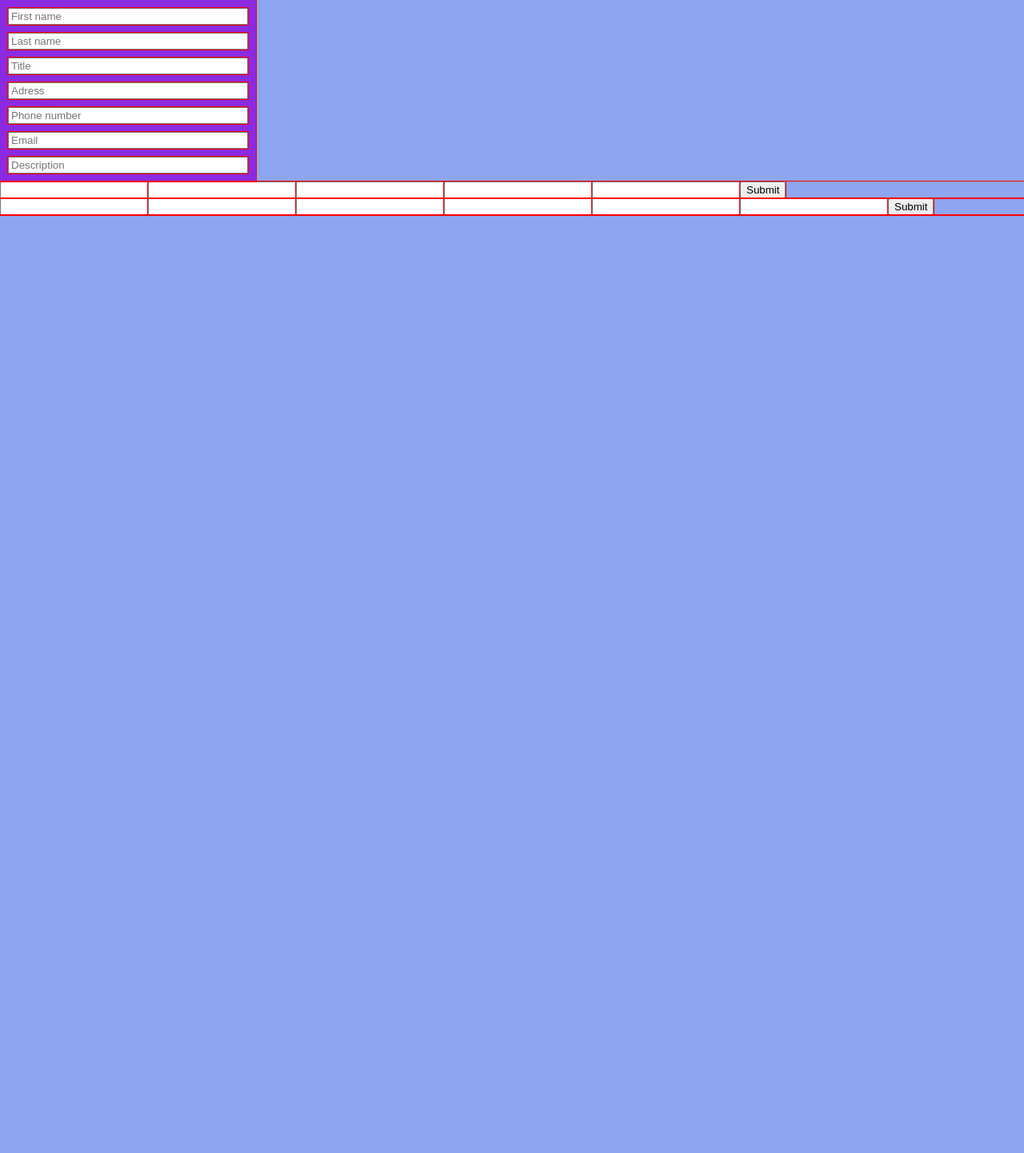
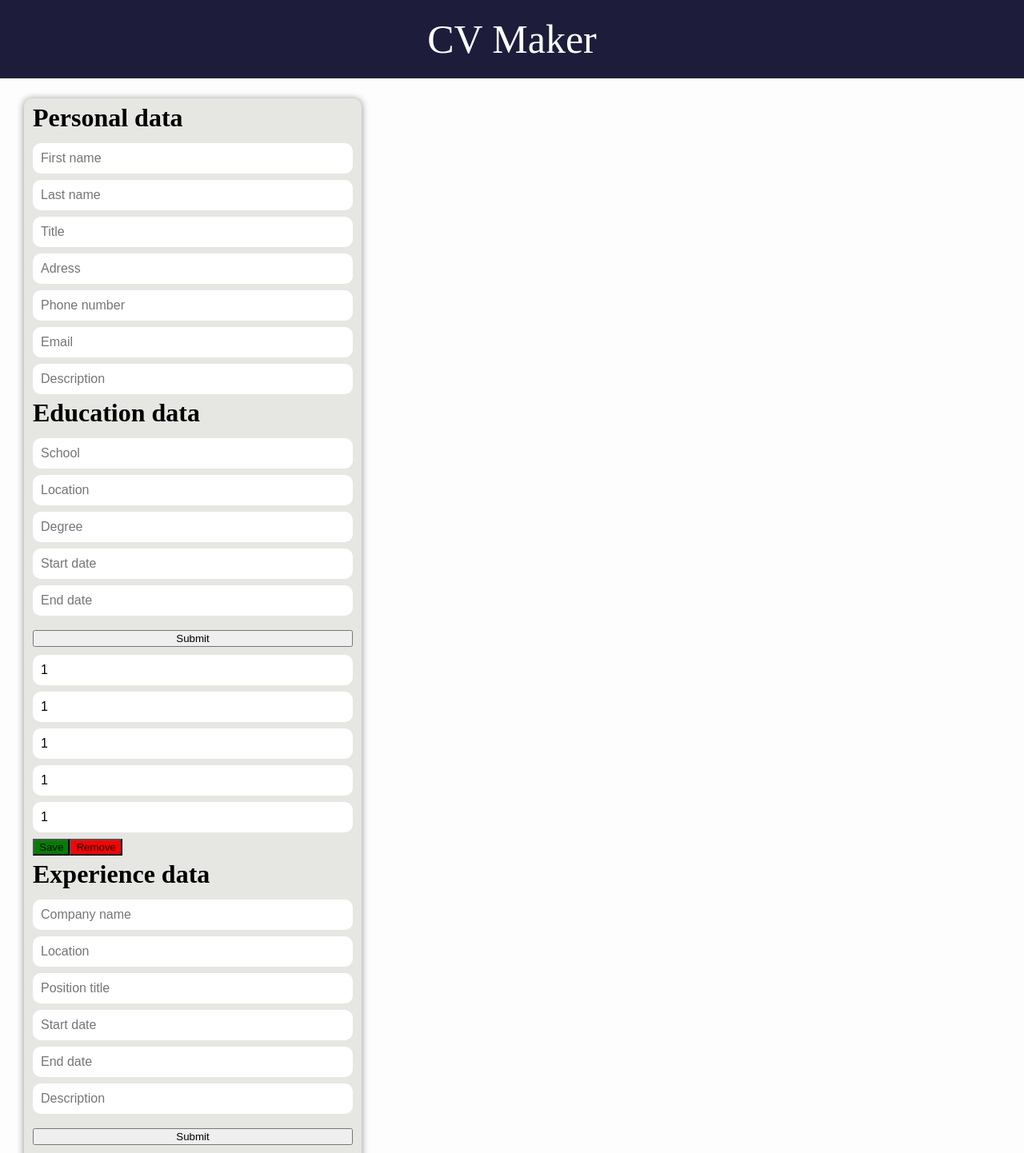
Before and after one commit to szymon-kowal/TOP-CV, a React app: page / in a window 1280 px wide. Shown: the top 1442 px of the page at 80% size. Before the commit the page ends 800 px from the top, so only its background shows below. Built offline with nearby package versions, Linux system fonts and the light colour scheme.

Commit message:
Add some css styling

```diff
--- a/src/client/App.tsx
+++ b/src/client/App.tsx
@@ -6,8 +6,25 @@ import DBItems from "./assets/components/dbItems";
 
 const App: React.FC = () => {
   const [db, setDb] = useState<DBProps>({
-    educationData: [],
-    experienceData: [],
+    educationData: [
+      {
+        school: "1",
+        location: "1",
+        degree: "1",
+        startDate: "1",
+        endDate: "1",
+      },
+    ],
+    experienceData: [
+      {
+        companyName: "1",
+        location: "1",
+        positionTitle: "1",
+        startDate: "1",
+        endDate: "1",
+        description: "1",
+      },
+    ],
   });
 
   const [personalData, setPersonalData] = useState<Record<string, string>>({
@@ -69,7 +86,10 @@ const App: React.FC = () => {
   };
 
   return (
-    <div>
+    <div className="container">
+      <div className="header">CV Maker</div>
+      <div className="mainContent">
+        <div className="leftSide">
           <PersonalDataForm
             personalData={personalData}
             inputFnc={handlePersonalData}
@@ -80,17 +100,18 @@ const App: React.FC = () => {
             keyDB={"educationData"}
             fieldsNames={eduactionNames}
           />
-      <DBForm
-        handleSubmit={handleSetDB}
-        keyDB={"experienceData"}
-        fieldsNames={experienceNames}
-      />
           <DBItems
             database={db}
             keyDB={"educationData"}
             onRemove={itemRemove}
             onSave={itemSave}
           />
+          <DBForm
+            handleSubmit={handleSetDB}
+            keyDB={"experienceData"}
+            fieldsNames={experienceNames}
+          />
+
           <DBItems
             database={db}
             keyDB={"experienceData"}
@@ -98,6 +119,10 @@ const App: React.FC = () => {
             onSave={itemSave}
           />
         </div>
+        <div className="rightSide"></div>
+      </div>
+      <div className="footer">Made by Szymon Kowal (github)</div>
+    </div>
   );
 };
 
--- a/src/client/assets/components/dbForm.tsx
+++ b/src/client/assets/components/dbForm.tsx
@@ -1,6 +1,7 @@
 import React, { useState } from "react";
 import { type KeyDBProps } from "./interfaces";
 import { v4 as uuidv4 } from "uuid";
+import { keyToTitle } from "./helperFunctions";
 
 interface DBFormProps {
   handleSubmit: (keyDB: KeyDBProps, valueDB: object) => void;
@@ -31,8 +32,8 @@ const DBForm: React.FC<DBFormProps> = ({
   };
 
   return (
-    <div className="formContainer">
-      <form onSubmit={handleFormSubmit}>
+    <form onSubmit={handleFormSubmit} className="flexCol">
+      <div className="title">{keyToTitle(keyDB)}</div>
       {fieldsNames.map((name, index) => (
         <input
           type="text"
@@ -40,13 +41,15 @@ const DBForm: React.FC<DBFormProps> = ({
           name={name}
           onChange={handleChange}
           value={formData[name] ?? ""}
+          placeholder={keyToTitle(name)}
           required
         />
       ))}
 
-        <button type="submit">Submit</button>
+      <button type="submit" className="btn submit">
+        Submit
+      </button>
     </form>
-    </div>
   );
 };
 
--- a/src/client/assets/components/dbItems.tsx
+++ b/src/client/assets/components/dbItems.tsx
@@ -9,7 +9,6 @@ interface DBItemsProps {
   onRemove: (keyDB: KeyDBProps, index: number) => void;
 }
 
-// todo: I have one state for all objects that i got from DB, need to adress it
 const DBItems: React.FC<DBItemsProps> = ({
   database,
   keyDB,
--- a/src/client/assets/components/groupInputs.tsx
+++ b/src/client/assets/components/groupInputs.tsx
@@ -1,23 +1,32 @@
 import React, { useState } from "react";
-import {type DBProps, type KeyDBProps } from "./interfaces";
+import { type DBProps, type KeyDBProps } from "./interfaces";
+import { keyToTitle } from "./helperFunctions";
 
 interface GroupedInputProps {
   initialValues: Record<string, string>;
   id: string;
   keyDB: KeyDBProps;
   index: number;
-  database: DBProps
+  database: DBProps;
   onSave: (keyDB: KeyDBProps, updatedData: object, index: number) => void;
   onRemove: (keyDB: KeyDBProps, index: number) => void;
 }
 
-const GroupedInput:React.FC<GroupedInputProps> = ({database, index, id, initialValues, keyDB, onSave, onRemove}) => {
+const GroupedInput: React.FC<GroupedInputProps> = ({
+  database,
+  index,
+  id,
+  initialValues,
+  keyDB,
+  onSave,
+  onRemove,
+}) => {
+  const [formData, setFormData] =
+    useState<Record<string, string>>(initialValues);
 
-    const [formData, setFormData] = useState<Record<string, string>>(initialValues)
-
-    const handleSetFormData = (key:string, value: string):void => {
-        setFormData((currentData) => ({...currentData, [key]:value}))
-    }
+  const handleSetFormData = (key: string, value: string): void => {
+    setFormData((currentData) => ({ ...currentData, [key]: value }));
+  };
 
   const handleSaveClick = (index: number): void => {
     onSave(
@@ -28,38 +37,42 @@ const GroupedInput:React.FC<GroupedInputProps> = ({database, index, id, initialV
   };
 
   return (
-    <div key={id} className="itemContainer">
+    <div key={id} className="itemContainer flexCol">
       {Object.entries(formData)
         .filter(([key]) => key !== "id")
         .map(([key, valueItem]) => (
-        <div key={id} className="entryContainer">
-          <span className="entryKey">{key}:</span>
           <input
+            key={id + key}
             type="text"
             name={id + key}
             value={formData[key] ?? valueItem}
+            placeholder={keyToTitle(key)}
             required
             onChange={(e) => {
               handleSetFormData(key, e.target.value);
             }}
           />
-        </div>
         ))}
+      <div className="buttonsCont">
         <button
+          className="btn add"
+          onClick={() => {
+            handleSaveClick(index);
+          }}
+        >
+          Save
+        </button>
+        <button
+          className="btn remove"
           onClick={() => {
             onRemove(keyDB, index);
           }}
         >
           Remove
         </button>
-    <button
-      onClick={() => {
-        handleSaveClick(index);
-      }}
-    >
-      Save
-    </button>
       </div>
-)}
+    </div>
+  );
+};
 
 export default GroupedInput;
--- a/src/client/assets/components/interfaces.ts
+++ b/src/client/assets/components/interfaces.ts
@@ -12,7 +12,7 @@ export interface PersonalData {
 }
 
 export interface DBProps {
-  educationData: [];
-  experienceData: [];
+  educationData: Array<Record<string, string>>;
+  experienceData: Array<Record<string, string>>;
 }
 export type KeyDBProps = "educationData" | "experienceData";
--- a/src/client/assets/components/personalDataForm.tsx
+++ b/src/client/assets/components/personalDataForm.tsx
@@ -11,7 +11,8 @@ const PersonalDataForm: React.FC<PersonalDataFormProps> = ({
   inputFnc,
 }) => {
   return (
-    <form className="personalForm">
+    <form className="personalForm flexCol">
+      <div className="title">Personal data</div>
       {Object.keys(personalData).map((key) => (
         <input
           key={key}
--- a/src/client/assets/styles/styles.css
+++ b/src/client/assets/styles/styles.css
@@ -6,6 +6,10 @@ body {
 
 html {
   min-height: 100%;
+}
+
+:root {
+  --topBot-clr: rgb(29, 29, 59);
 }
 
 body {
@@ -17,15 +21,84 @@ body {
   background-color: rgb(142, 165, 241);
 }
 
-* {
+/* * {
   outline: solid 1px red;
+} */
+
+#root,
+.container {
+  min-height: 100vh;
 }
 
-.personalForm {
-  background-color: blueviolet;
+.container {
+  background-color: rgb(253, 253, 253);
   display: flex;
   flex-direction: column;
-  max-width: 300px;
-  gap: 10px;
+}
+
+.leftSide {
+  max-width: 400px;
+  display: flex;
+  flex-direction: column;
+  background-color: rgb(230, 230, 227);
+  border: 1px solid rgb(230, 230, 227);
+  border-radius: 10px;
+  -webkit-box-shadow: 0px 1px 8px 1px rgba(0, 0, 0, 0.37);
+  -moz-box-shadow: 0px 1px 8px 1px rgba(0, 0, 0, 0.37);
+  box-shadow: 0px 1px 8px 1px rgba(0, 0, 0, 0.37);
   padding: 10px;
+  padding-top: 0;
+  margin-left: 30px;
 }
+
+.mainContent {
+  flex: 1;
+  margin: 25px 0;
+}
+
+.flexCol {
+  display: flex;
+  flex-direction: column;
+  gap: 8px;
+}
+
+.remove {
+  background-color: red;
+}
+
+.add {
+  background-color: green;
+}
+
+.title {
+  font-size: 2rem;
+  font-weight: 550;
+  margin: 5px 0;
+}
+
+input {
+  padding: 10px;
+  border: none;
+  border-radius: 10px;
+  font-size: 1rem;
+}
+
+.header {
+  text-align: center;
+  background-color: var(--topBot-clr);
+  color: white;
+  font-size: 50px;
+  padding: 20px;
+  font-weight: 600px;
+}
+
+.footer {
+  background-color: var(--topBot-clr);
+  color: white;
+  padding: 10px 0;
+  font-size: 1.5rem;
+}
+
+.submit {
+  margin: 10px 0;
+}
```
Also changed, not shown: 1 other file (tests, documents, lock files or other folders). Lines whose indentation alone changed are shown as unchanged.
